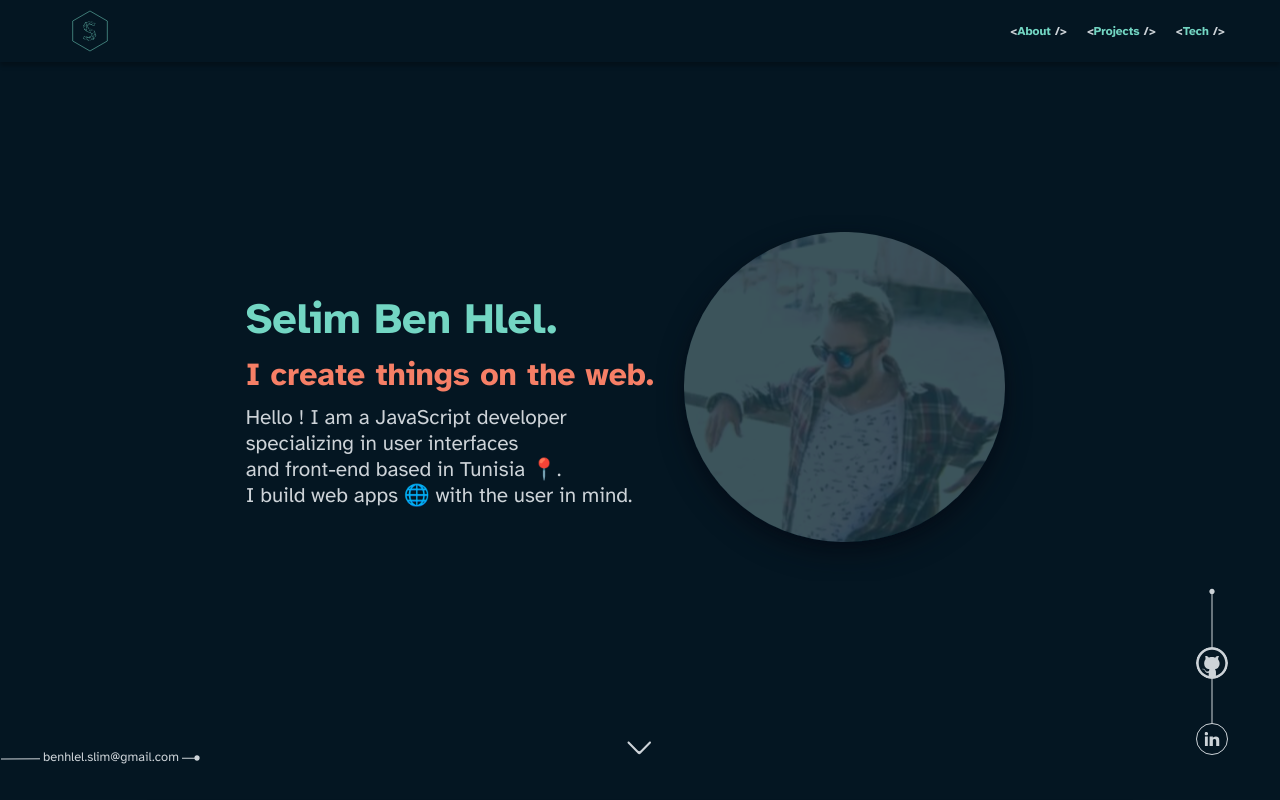
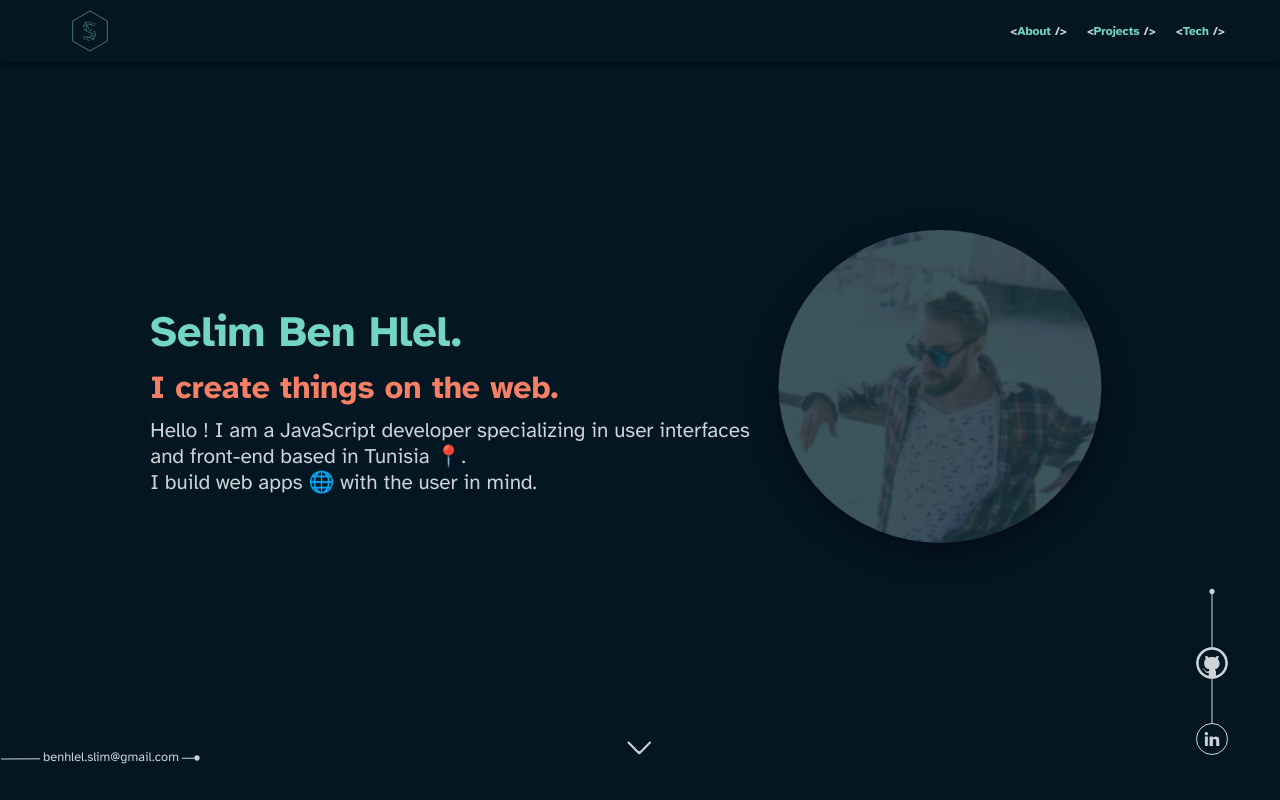
Before and after one commit to benhlel0slim/Portfolio, a Next.js app: page / in a window 1280 px wide. Shown: the top 800 px of the page. Built offline with nearby package versions, Linux system fonts and the light colour scheme.

Commit message:
fix: image size

```diff
--- a/src/components/landing/Landing.tsx
+++ b/src/components/landing/Landing.tsx
@@ -27,8 +27,9 @@ function Landing() {
           <Image
             src={"/assets/profilePicture.svg"}
             alt="selim ben hlel picture portrait"
-            width={379}
-            height={366}
+            width={0}
+            height={0}
+            sizes="400px"
           />
         </div>
       </section>
--- a/src/components/landing/landing.module.scss
+++ b/src/components/landing/landing.module.scss
@@ -18,7 +18,9 @@
   flex-direction: column;
   justify-content: center;
   font-size: 2.3rem;
-  width: 40%;
+  h1 {
+    text-wrap: nowrap;
+  }
   h2 {
     font-size: 2rem;
     padding: 10px 0;
@@ -28,10 +30,17 @@
   }
 }
 
+.img {
+  > * {
+    width: 380px;
+    height: auto;
+  }
+}
+
 .email {
   position: absolute;
   bottom: 35px;
-  left: 0%;
+  left: 0px;
   font-size: 0.8rem;
   text-decoration: none;
 }
```
